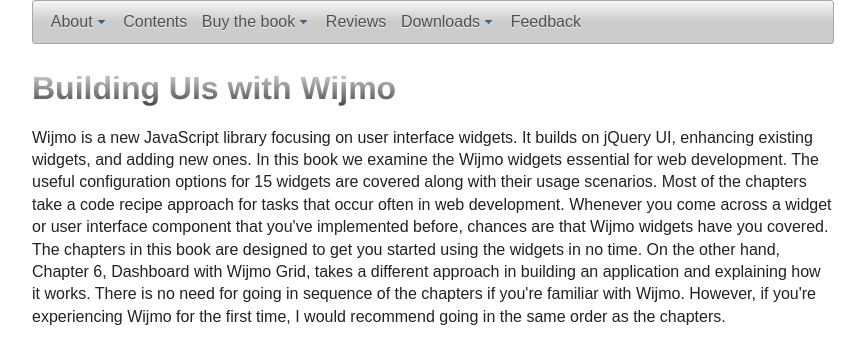
After one commit to yuguang/wijmo_book, a Django app: page /preface/ in a window 1280 px wide. The commit adds this page. Shown: the top 364 px of the page, without its empty margins (208-1073 px from the left). Run offline with Django 3.2, Linux system fonts and the light colour scheme; some libraries are stand-ins or nearby versions.

Commit message:
add remaining urls for preface and reviews

```diff
--- a/templates/base.html
+++ b/templates/base.html
@@ -33,11 +33,11 @@
 <ul id="menu">
     <li><a>About</a>
         <ul>
-           <li><a>Preface</a></li>
+           <li><a href="{% url 'preface' %}">Preface</a></li>
             <li><a href="{% url 'gallery' %}">Gallery</a></li>
         </ul>
     </li>
-    <li><a>Contents</a></li>
+    <li><a href="{% url 'home' %}">Contents</a></li>
     <li><a>Buy the book</a>
         <ul>
            <li><a href="http://www.amazon.com/dp/1849696063/?tag=packtpubli-20">Amazon</a></li>
@@ -45,7 +45,7 @@
             <li><a href="http://www.packtpub.com/building-user-interfaces-with-wijmo/book">Packt</a></li>
         </ul>
     </li>
-    <li><a>Reviews</a></li>
+    <li><a href="{% url 'reviews' %}">Reviews</a></li>
     <li><a>Downloads</a>
         <ul>
             <li>
--- /dev/null
+++ b/templates/preface.html
@@ -0,0 +1,7 @@
+{% extends "base.html" %}
+{% block title %}Preface{% endblock %}
+
+{% block content %}
+    <p>Wijmo is a new JavaScript library focusing on user interface widgets. It builds on jQuery UI, enhancing existing widgets, and adding new ones. In this book we examine the Wijmo widgets essential for web development. The useful configuration options for 15 widgets are covered along with their usage scenarios. Most of the chapters take a code recipe approach for tasks that occur often in web development. Whenever you come across a widget or user interface component that you've implemented before, chances are that Wijmo widgets have you covered. The chapters in this book are designed to get you started using the widgets in no time. On the other hand, Chapter 6, Dashboard with Wijmo Grid, takes a different approach in building an application and explaining how it works.
+There is no need for going in sequence of the chapters if you're familiar with Wijmo. However, if you're experiencing Wijmo for the first time, I would recommend going in the same order as the chapters.</p>
+{% endblock %}
--- a/wijmobook/urls.py
+++ b/wijmobook/urls.py
@@ -4,9 +4,13 @@ from django.views.generic import TemplateView
 # Uncomment the next two lines to enable the admin:
 # from django.contrib import admin
 # admin.autodiscover()
+def view(pattern, template, name):
+    return url(pattern, TemplateView.as_view(template_name=template), name=name)
 
 urlpatterns = patterns('',
-    url(r'^$', TemplateView.as_view(template_name='index.html'), 'home'),
+    view(r'^$', 'index.html', 'home'),
+    view(r'^preface/', 'preface.html', 'preface'),
+    view(r'^reviews/', 'reviews.html', 'reviews'),
     url(r'^screenshots/', 'wijmobook.views.gallery', name='gallery'),
 
     # Uncomment the admin/doc line below to enable admin documentation:
```
